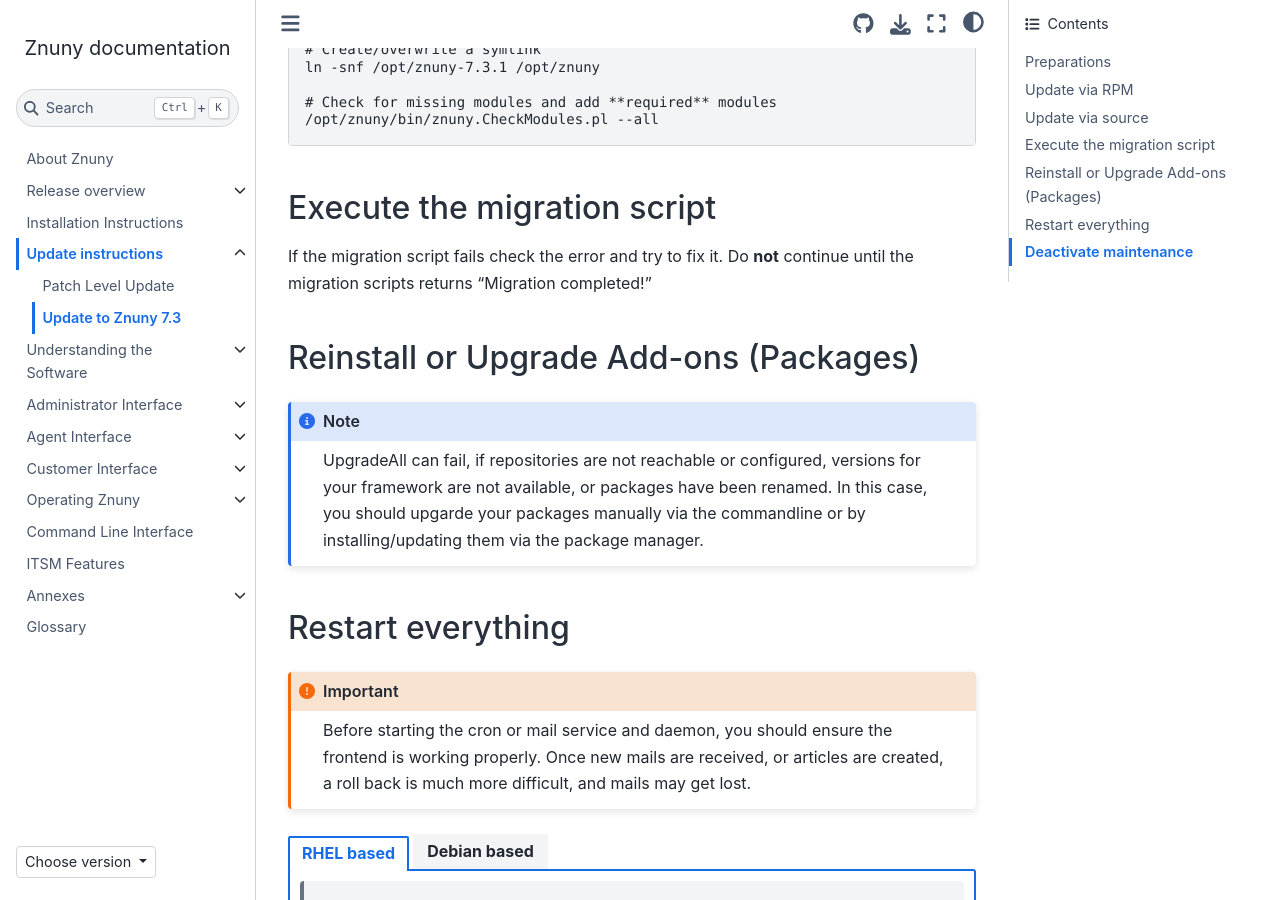
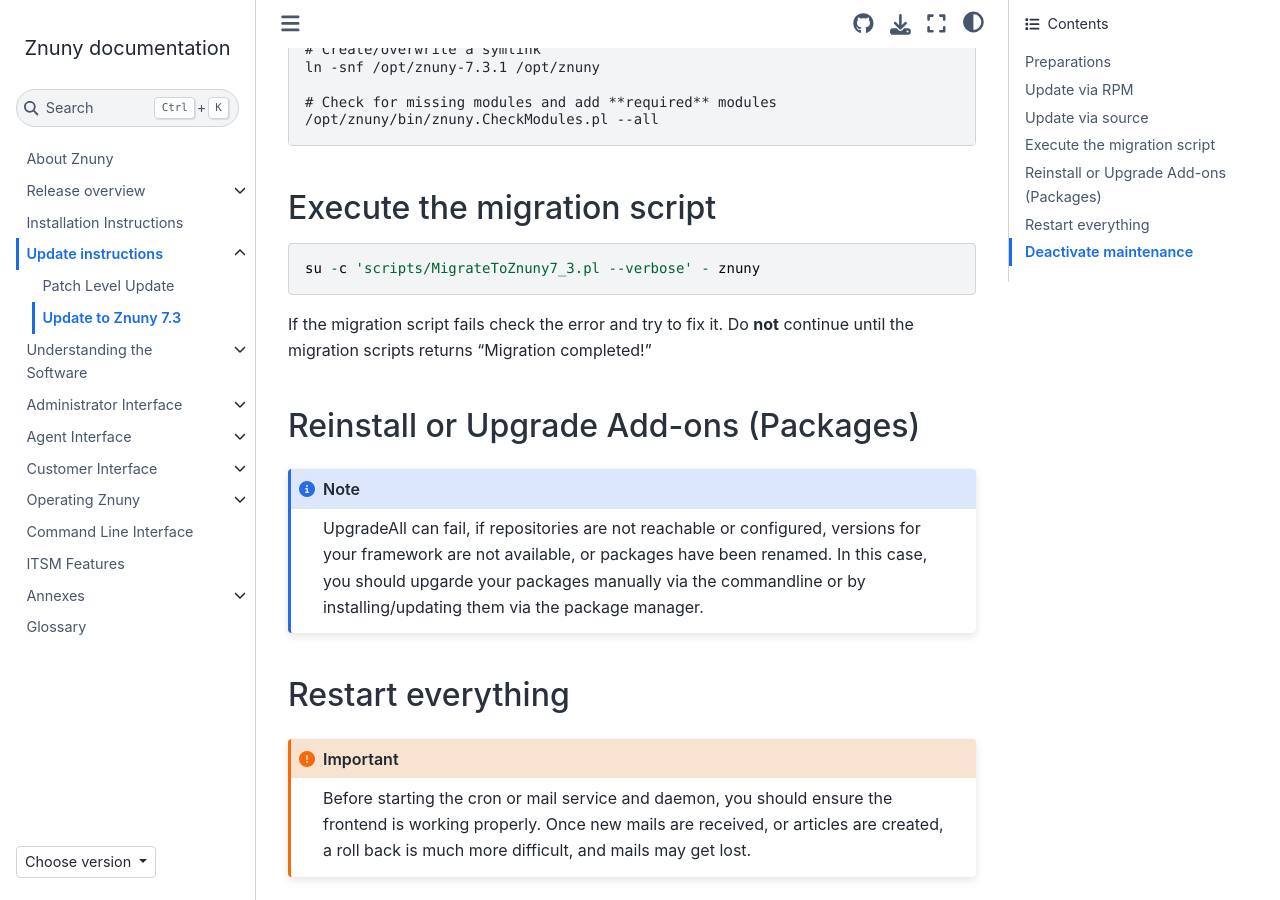
Before and after one commit to znuny/manual, a Sphinx documentation site: the page built from source/updating/update-7.3.rst, in a window 1280 px wide and 900 px high, scrolled down 2290 px. Built offline with Sphinx 7.4.7 and the Sphinx Book theme 1.1.4, drawn with Linux system fonts in a browser that asks for light colours.

Commit message:
Fix Migration script is not shown in Manual

```diff
--- a/source/updating/update-7.3.rst
+++ b/source/updating/update-7.3.rst
@@ -118,7 +118,7 @@
 Execute the migration script
 ****************************
 
-.. code-block::shell
+.. code-block::
 
     su -c 'scripts/MigrateToZnuny7_3.pl --verbose' - znuny
 
```
